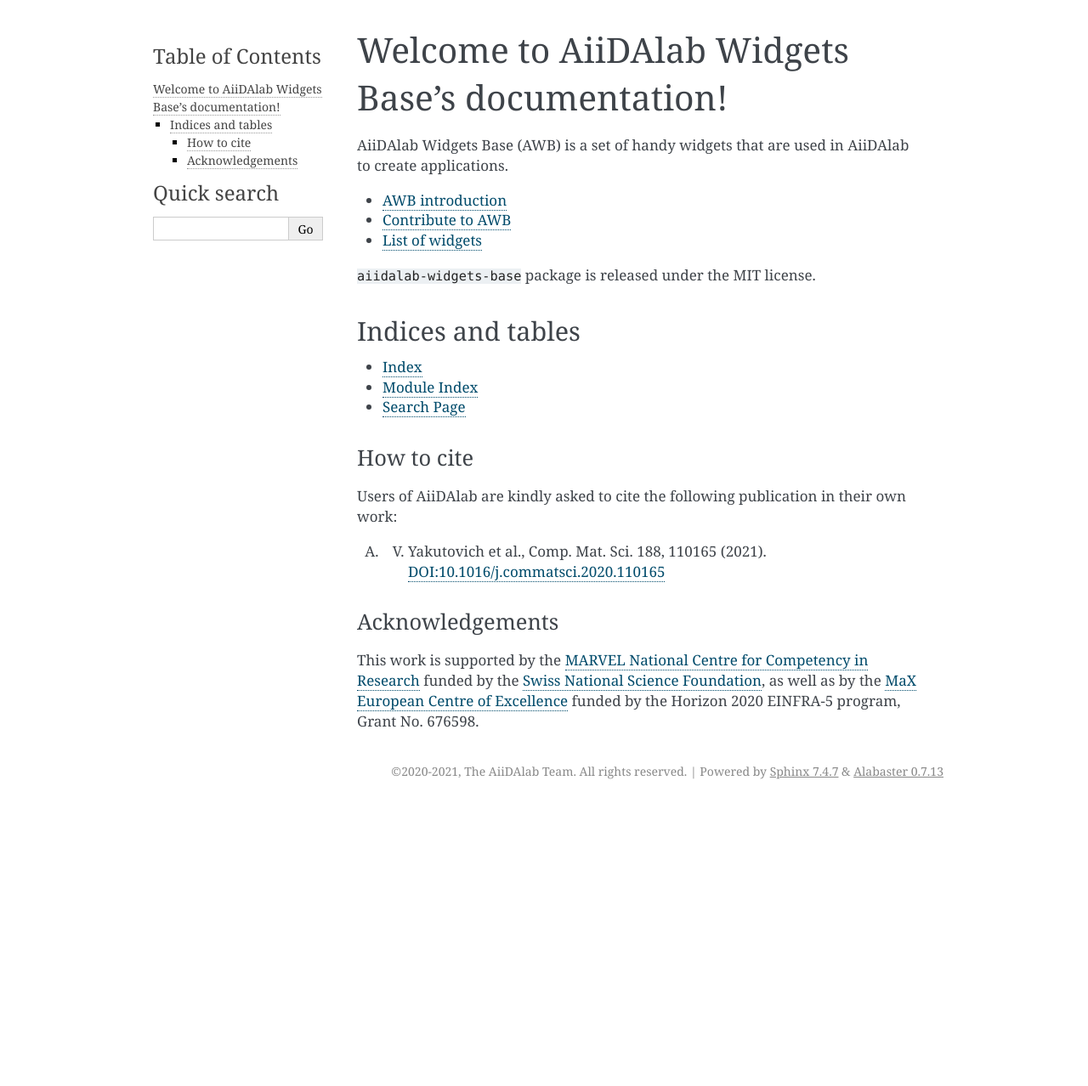
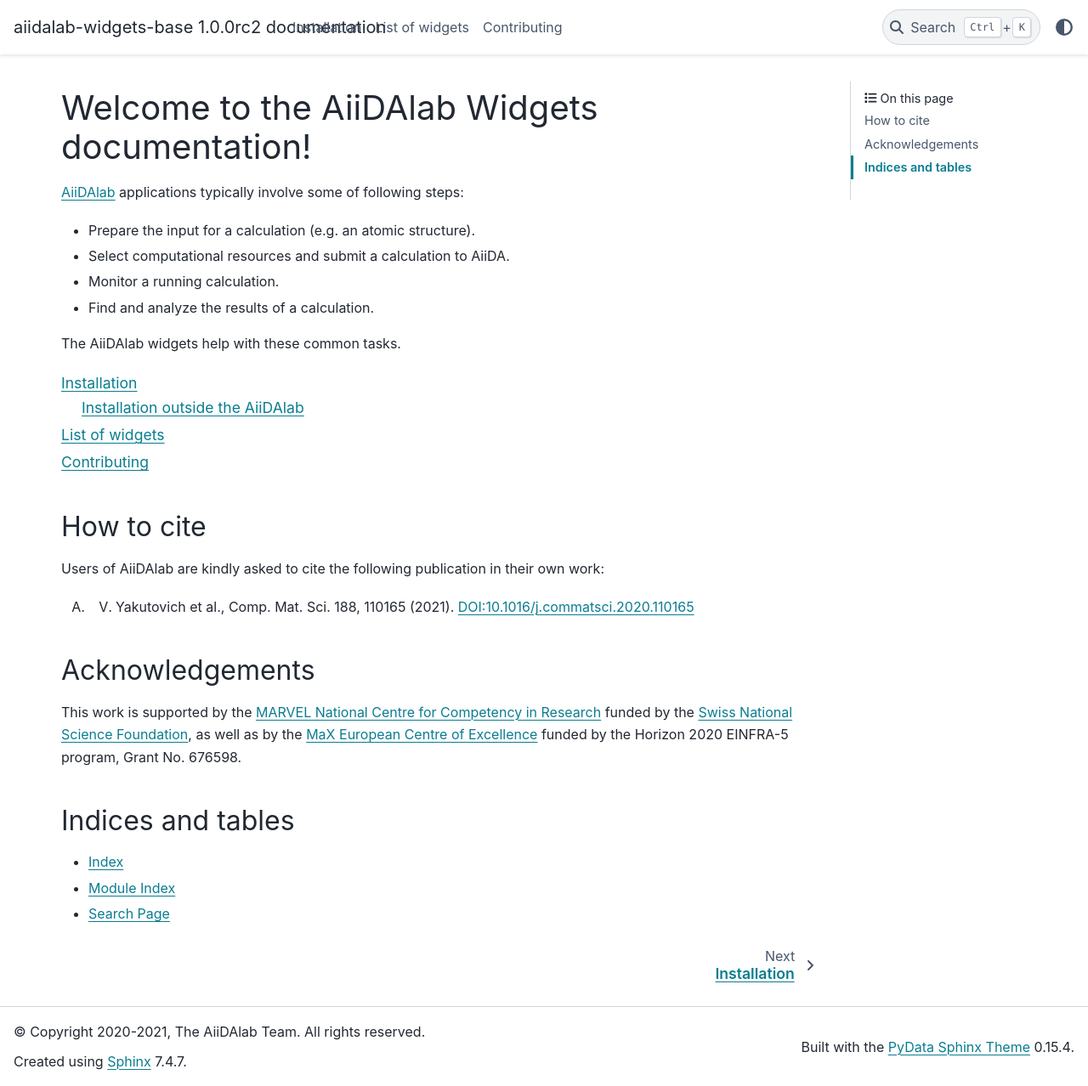
Before and after one commit to aiidalab/aiidalab-widgets-base, a Sphinx documentation site: the page built from docs/source/index.rst, in a window 1280 px wide and 1278 px high. Shown: the whole window at 85% size. Built offline with Sphinx 7.4.7 and the PyData theme 0.15.4, drawn with Linux system fonts in a browser that asks for light colours; pages that are not in the unit, such as notebooks, are missing from menus; the version number is read from the project's files by our own code.

Commit message:
docs: revise structure (#227)
 * move information from README to docs
 * fix order
 * switch to pydata-sphinx-theme
* Apply suggestions from code review

Co-authored-by: Carl Simon Adorf <carl.simon.adorf@gmail.com>

```diff
--- a/docs/source/conf.py
+++ b/docs/source/conf.py
@@ -99,6 +99,8 @@ htmlhelp_basename = "aiidalab-widgets-base-doc"
 # This pattern also affects html_static_path and html_extra_path.
 exclude_patterns = []
 
+html_theme = "pydata_sphinx_theme"
+
 # -- Modifications for Readthedocs ----------------------------------------
 
 
--- a/docs/source/index.rst
+++ b/docs/source/index.rst
@@ -1,29 +1,25 @@
-#################################################
-Welcome to AiiDAlab Widgets Base's documentation!
-#################################################
+##############################################
+Welcome to the AiiDAlab Widgets documentation!
+##############################################
 
+`AiiDAlab <https://materialscloud.org/aiidalab>`_ applications typically involve some of following steps:
 
-AiiDAlab Widgets Base (AWB) is a set of handy widgets that are used in AiiDAlab to create applications.
+* Prepare the input for a calculation (e.g. an atomic structure).
+* Select computational resources and submit a calculation to AiiDA.
+* Monitor a running calculation.
+* Find and analyze the results of a calculation.
+
+The AiiDAlab widgets help with these common tasks.
 
 .. toctree::
    :maxdepth: 2
 
-   AWB introduction <introduction/index>
-   Contribute to AWB <contribute/index>
-   List of widgets <widget-list/index>
+   installation
+   widget-list/index
+   contribute/index
+
    API documentation <apidoc/aiidalab_widgets_base>
 
-
-``aiidalab-widgets-base`` package is released under the MIT license.
-
-
-
-Indices and tables
-==================
-
-* :ref:`genindex`
-* :ref:`modindex`
-* :ref:`search`
 
 ***********
 How to cite
@@ -38,3 +34,12 @@ Acknowledgements
 ****************
 
 This work is supported by the `MARVEL National Centre for Competency in Research <http://nccr-marvel.ch>`__	funded by the `Swiss National Science Foundation <http://www.snf.ch/en>`__, as well as by the `MaX European Centre of Excellence <http://www.max-centre.eu/>`__ funded by the Horizon 2020 EINFRA-5 program, Grant No. 676598.
+
+
+******************
+Indices and tables
+******************
+
+* :ref:`genindex`
+* :ref:`modindex`
+* :ref:`search`
--- a/docs/source/widget-list/index.rst
+++ b/docs/source/widget-list/index.rst
@@ -3,6 +3,9 @@ List of widgets
 ***************
 
 This is a collection of Jupyter notebooks that illustrate how to use the widgets available from this library.
+
+In AiiDAlab, these notebooks can be found in the ``notebooks`` directory of the "AiiDAlab Widgets" app.
+See also the `corresponding git repository <https://github.com/aiidalab/aiidalab-widgets-base>`_.
 
 .. toctree::
     :titlesonly:
--- a/setup.cfg
+++ b/setup.cfg
@@ -45,6 +45,7 @@ docs =
     sphinx-rtd-theme
     sphinxcontrib-contentui
     sphinxcontrib-details-directive
+    sphinx-rtd-theme
     myst-nb
 pre_commit =
     pre-commit==2.10.1
```
Also changed, not shown: README.md (+8 -18 lines), docs/source/contribute/index.rst (+8 -8 lines), docs/source/installation.rst (added, +33 -0 lines), docs/source/introduction/index.rst (deleted, +0 -7 lines).
